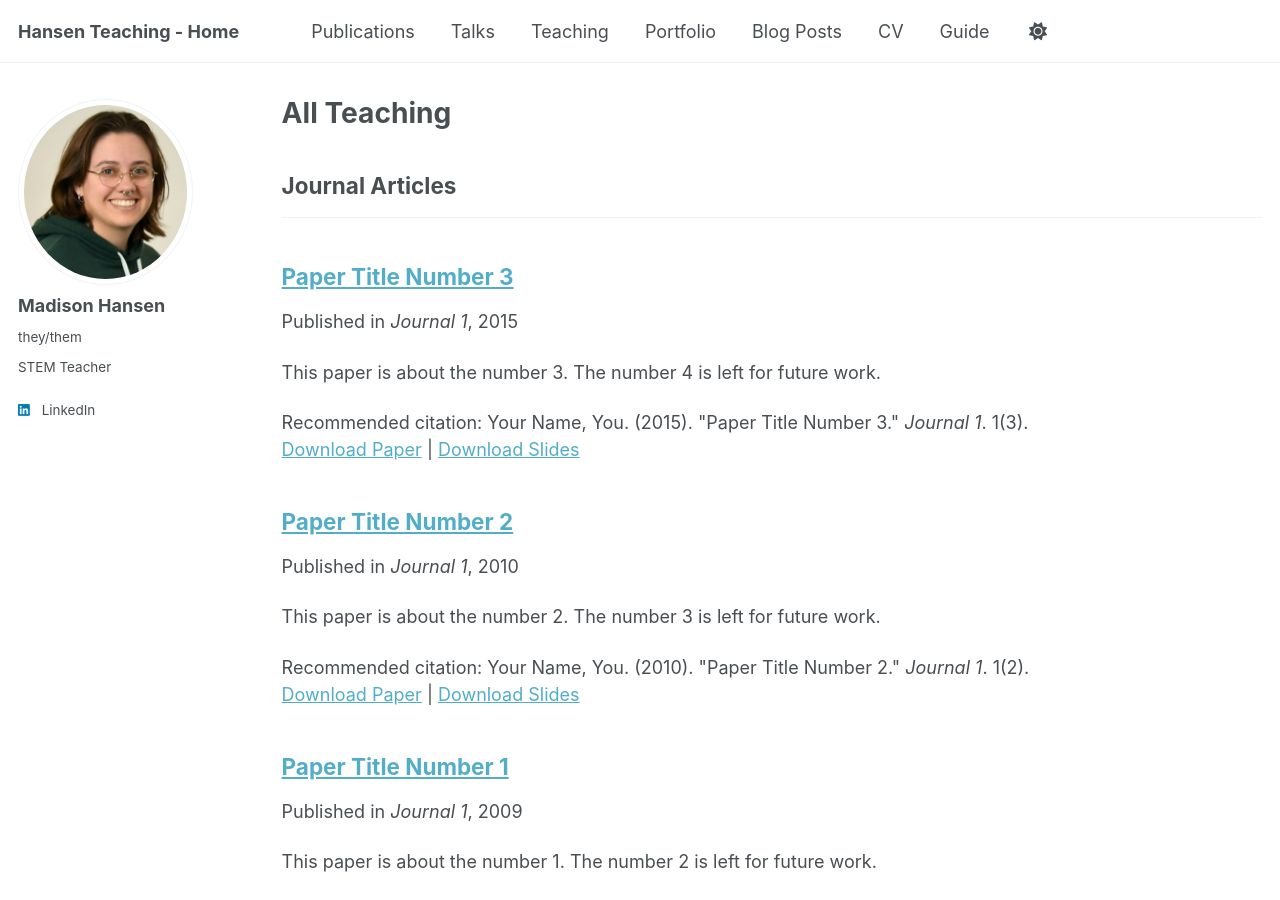
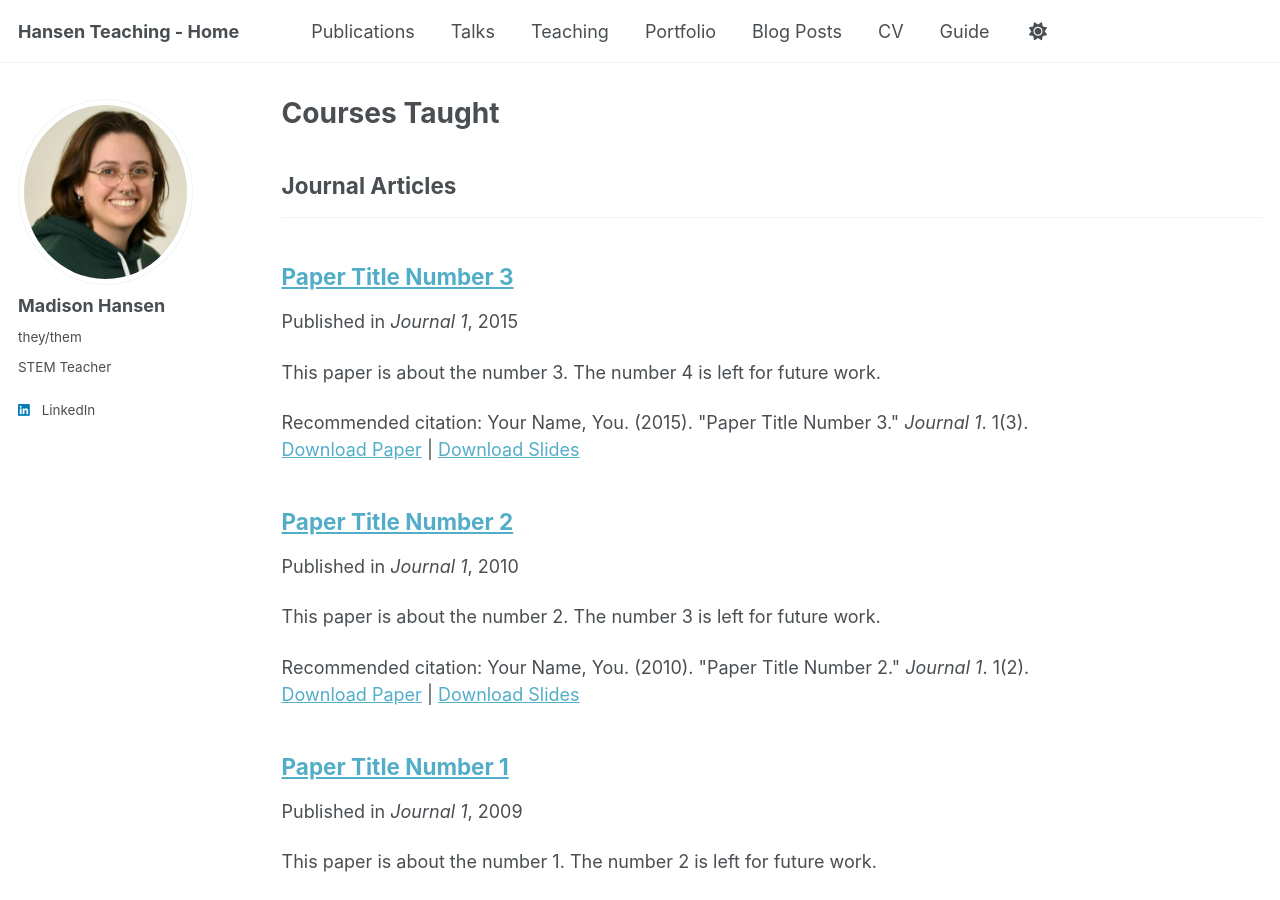
Before and after one commit to hansen-teaching/hansen-teaching.github.io, a Jekyll site: the page built from _pages/teaching.html, in a window 1280 px wide and 900 px high. Built offline with Jekyll 4.4.1, drawn with Linux system fonts in a browser that asks for light colours.

Commit message:
Update and rename publications.html to teaching.html

```diff
--- a/_pages/publications.html
+++ b/_pages/teaching.html
@@ -1,7 +1,7 @@
 ---
 layout: archive
-title: "All Teaching"
-permalink: /publications/
+title: "Courses Taught"
+permalink: /teaching/
 author_profile: true
 ---
 
```
